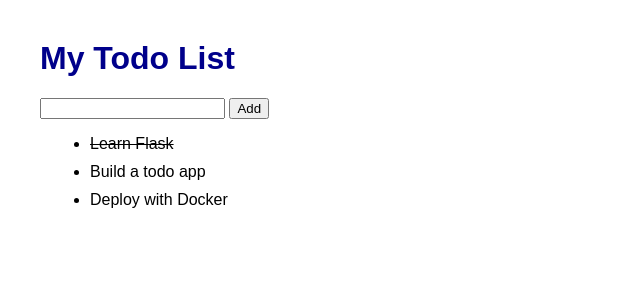
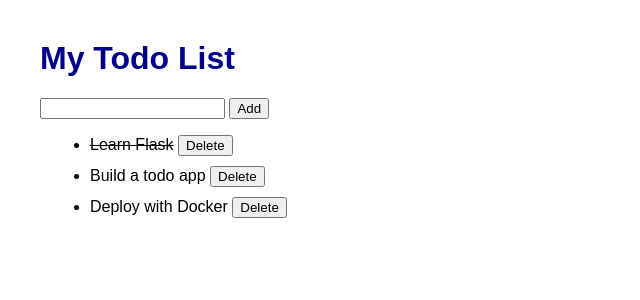
Before and after one commit to Paul-Urquhart/todo, a Flask app: page / in a window 1280 px wide. Shown: the top 300 px of the page, without its empty margins (0-640 px from the left). Run offline with Flask 3, Linux system fonts and the light colour scheme.

Commit message:
add delete functionality for tasks

```diff
--- a/app/routes.py
+++ b/app/routes.py
@@ -25,3 +25,11 @@ def add():
     todos.append(new_task)
 
     return redirect("/")
+
+@app.route("/delete/<int:id>", methods=["POST"])
+def delete(id):
+    for i in range(len(todos)):
+        if todos[i]['id'] == id:
+            todos.pop(i)
+            break
+    return redirect("/")
--- a/app/templates/index.html
+++ b/app/templates/index.html
@@ -20,11 +20,14 @@
 <ul>
     {% for todo in todos %}
         <li>
-            {% if todo.done %}
-                <s>{{ todo.task }}</s>
-            {% else %}
-                {{ todo.task }}
-            {% endif %}
+            <form action="/delete/{{ todo.id }}" method="POST">
+                {% if todo.done %}
+                    <s>{{ todo.task }}</s>
+                {% else %}
+                    {{ todo.task }}
+                {% endif %}
+                <button type="submit">Delete</button>
+            </form>
         </li>
     {% endfor %}
 </ul>
```
